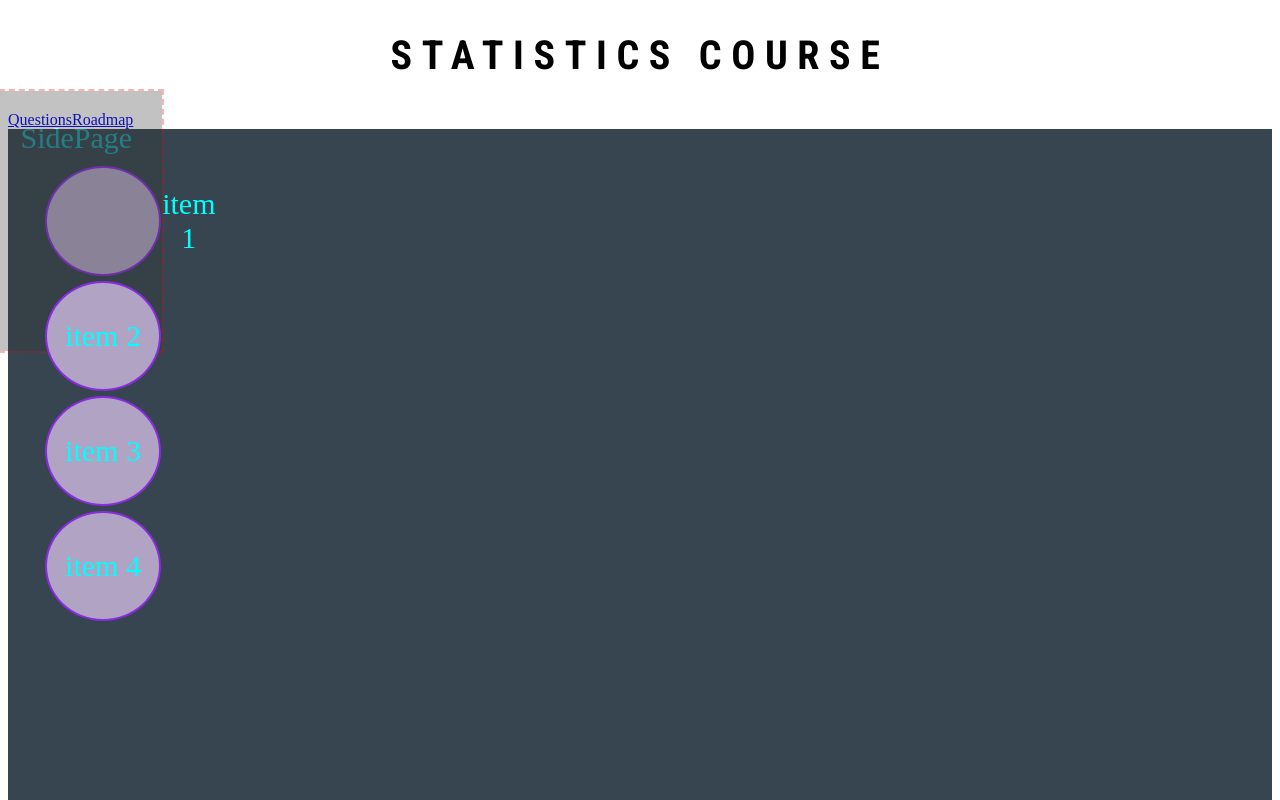
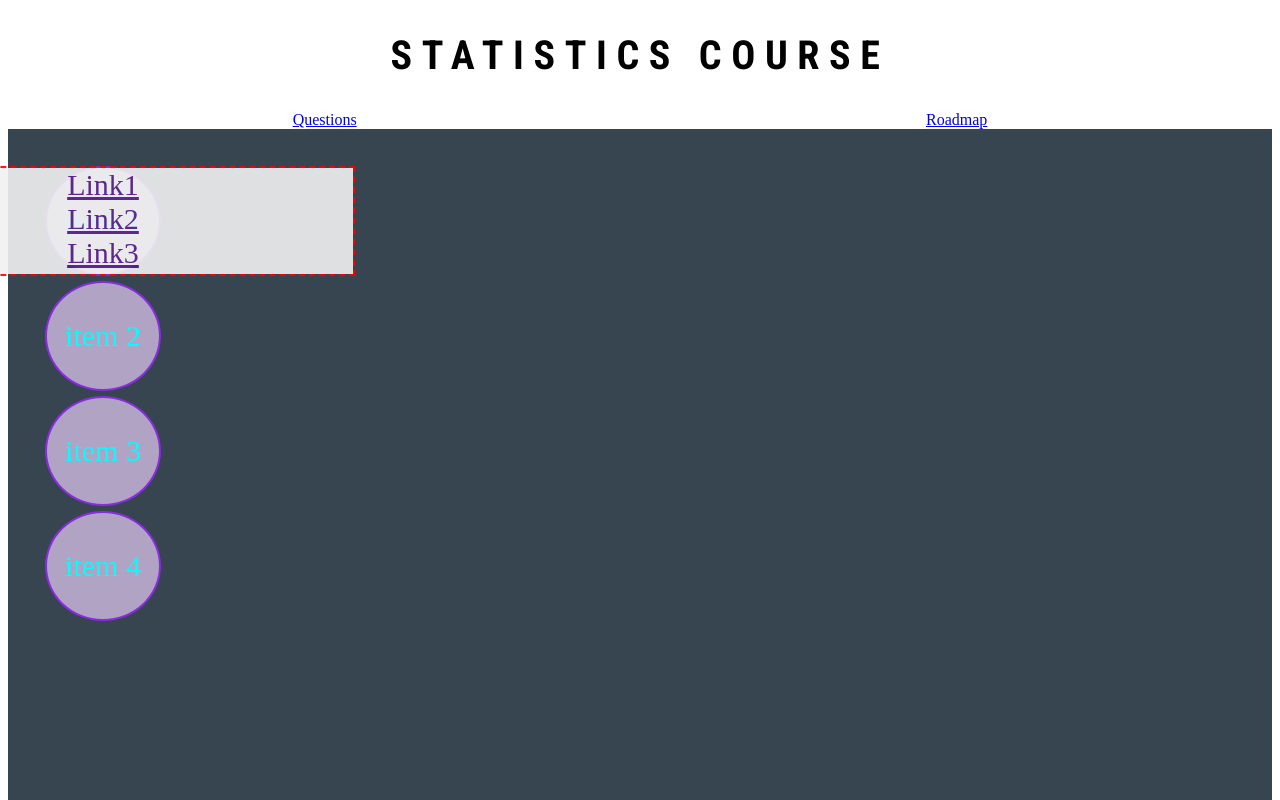
Before and after one commit to Jpkeys29/Quick-Review, a React (Vite) app: page / in a window 1280 px wide. Both pictures are taken after a click on the element "item 1". Shown: the top 800 px of the page. Built offline with nearby package versions, Linux system fonts and the light colour scheme.

Commit message:
SideBar links

```diff
--- a/src/components/SidePage.jsx
+++ b/src/components/SidePage.jsx
@@ -3,8 +3,10 @@ import { useEffect, useState, useRef } from "react";
 export const SidePage = () => {
     return(
         <div className="sidePage">
-            <div>
-                SidePage
+            <div className="links">
+                <a href="">Link1</a>
+                <a href="">Link2</a>
+                <a href="">Link3</a>
             </div>
         </div>
     )
--- a/src/index.css
+++ b/src/index.css
@@ -32,14 +32,22 @@ header h1 {
 }
 
 .sidePage {
-  display:flex;
+  margin: 0;
+  padding: 0;
+  width: 500px;
+  height: 100%;
+  position: fixed;
+  overflow: auto;
   outline: 2px dashed red;
-  width: 500px;
-  height: 200px;
-  padding: 1em;
-  margin: 0 auto;
-  background-color:#353935;
-  opacity: 0.3;
+  background-color: #f1f1f1;
+  opacity: 0.9;
+}
+
+.links {
+  text-decoration: none;
+  display: flex;
+  flex-direction: column;
+  text-align:center;
 }
 
 .sidebar {
@@ -149,6 +157,8 @@ progress color {
   list-style-type: none;
   margin: 0;
   padding: 0;
+  display: flex;
+  justify-content: space-around;
 }
 
 /* New Product
```
